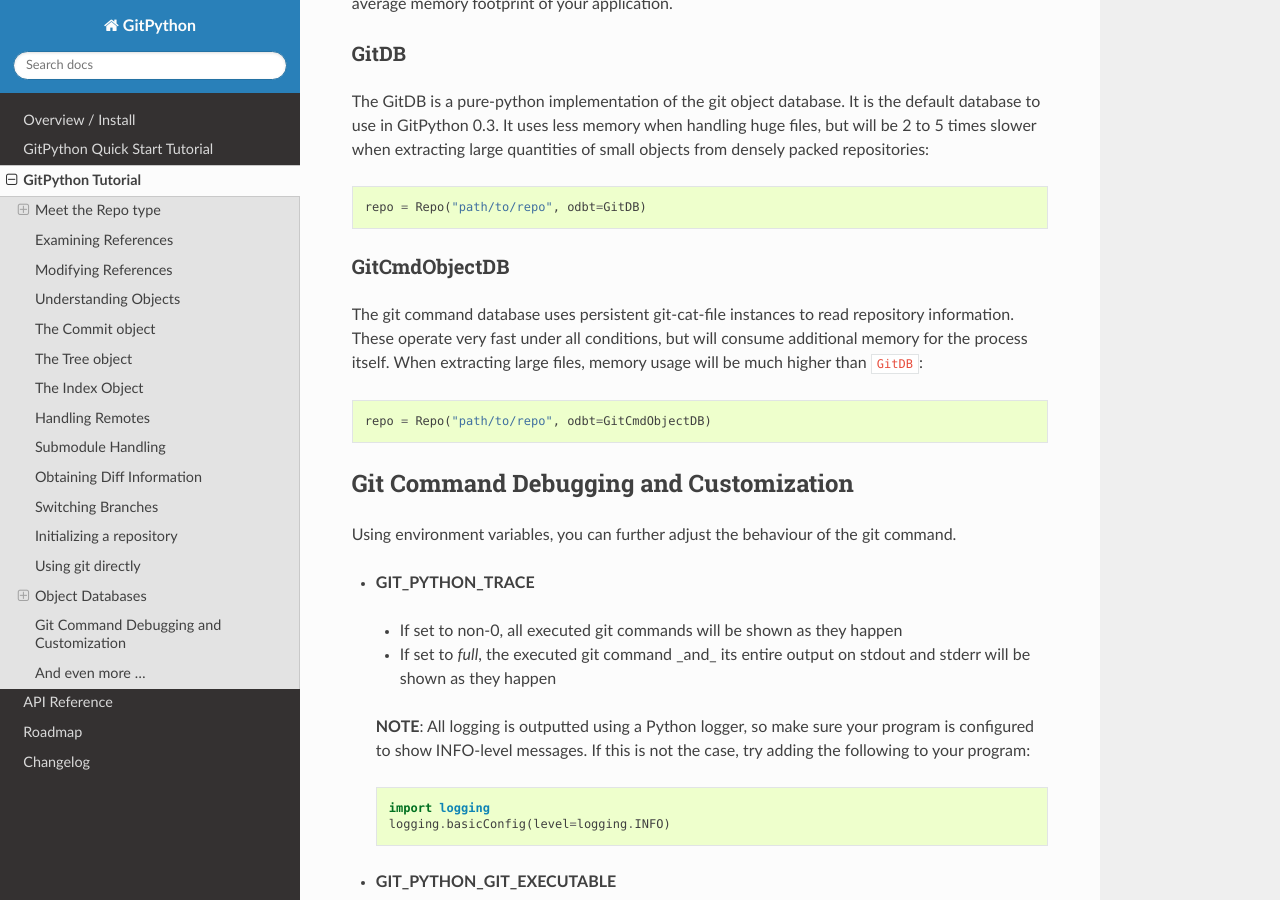
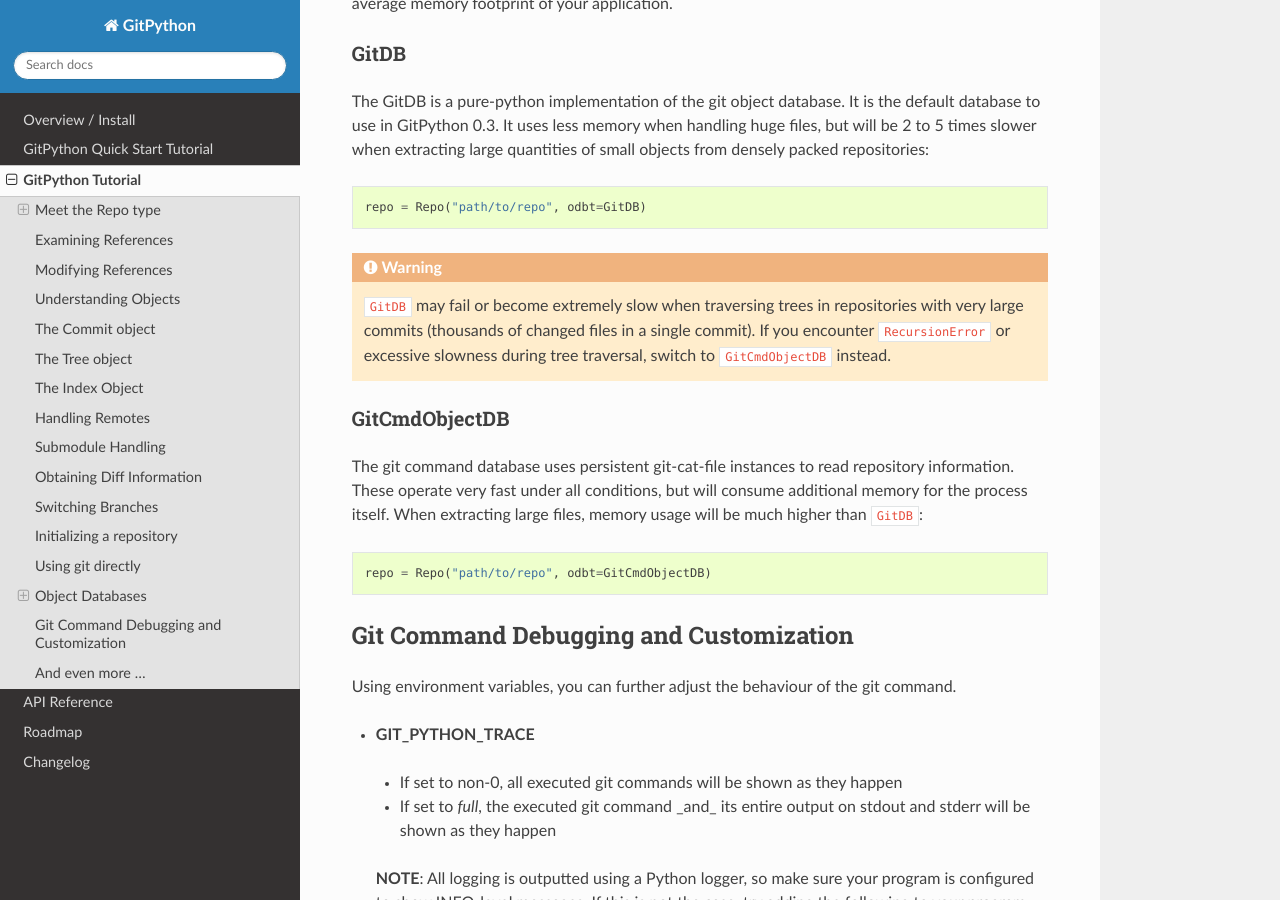
Before and after one commit to gitpython-developers/GitPython, a Sphinx documentation site: the page built from doc/source/tutorial.rst, in a window 1280 px wide and 900 px high, scrolled down 12753 px. Built offline with Sphinx 7.4.7 and the Read the Docs theme 3.1.0, drawn with Linux system fonts in a browser that asks for light colours.

Commit message:
docs: warn about GitDB performance with large commits
Add a warning note in the Object Database section of the tutorial
about GitDB failing or becoming extremely slow when traversing trees
in repositories with very large commits (thousands of changed files).
Directs users to switch to GitCmdObjectDB instead.

Closes #2065

```diff
--- a/doc/source/tutorial.rst
+++ b/doc/source/tutorial.rst
@@ -513,6 +513,12 @@
 
     repo = Repo("path/to/repo", odbt=GitDB)
 
+.. warning::
+   ``GitDB`` may fail or become extremely slow when traversing trees in
+   repositories with very large commits (thousands of changed files in a
+   single commit). If you encounter ``RecursionError`` or excessive
+   slowness during tree traversal, switch to ``GitCmdObjectDB`` instead.
+
 
 GitCmdObjectDB
 ==============
```
